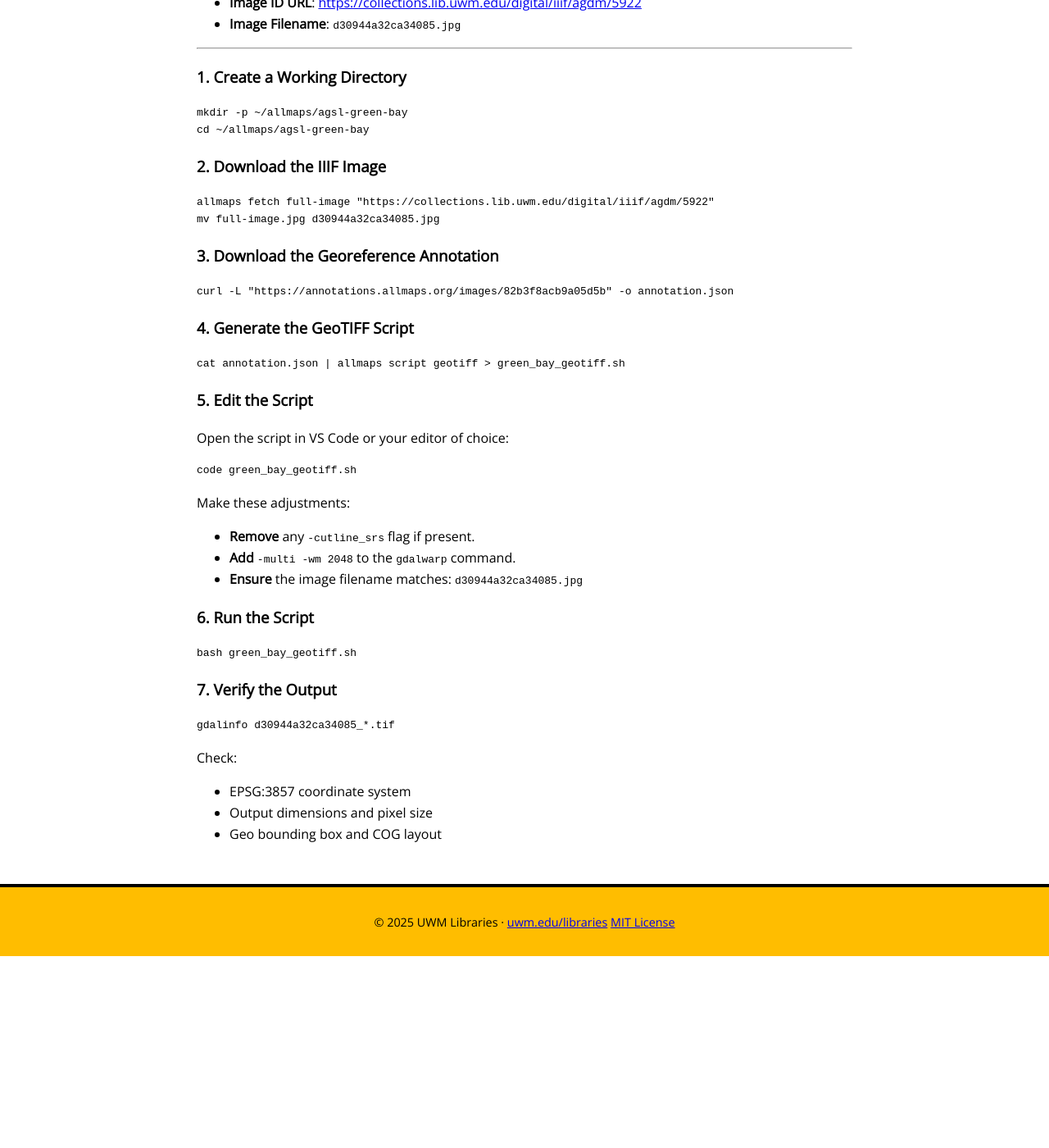
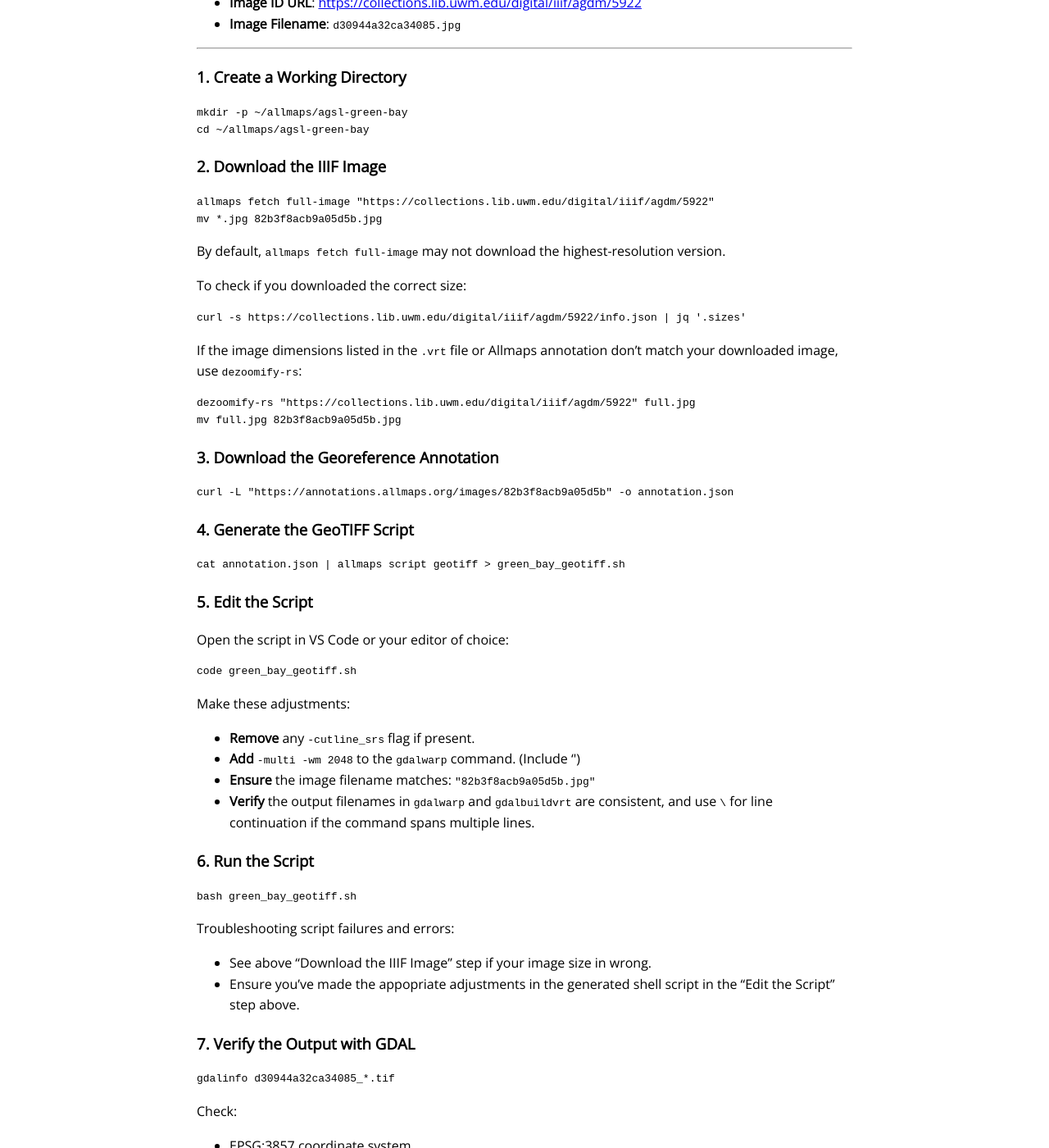
Before and after one commit to UWM-Libraries/allmaps-intro-workshop, a Jekyll site: the page built from CLI-GeoTIFF.md, in a window 1280 px wide and 1400 px high, scrolled down 1814 px. Shown: the whole window at 82% size. Built offline with Jekyll 4.4.1, drawn with Linux system fonts in a browser that asks for light colours; before the commit the page ends 2980 px from its top, so only the background shows below that.

Commit message:
Update CLI-GeoTIFF.md

````diff
--- a/CLI-GeoTIFF.md
+++ b/CLI-GeoTIFF.md
@@ -92,7 +92,22 @@ cd ~/allmaps/agsl-green-bay
 
 ```bash
 allmaps fetch full-image "https://collections.lib.uwm.edu/digital/iiif/agdm/5922"
-mv full-image.jpg d30944a32ca34085.jpg
+mv *.jpg 82b3f8acb9a05d5b.jpg
+```
+
+By default, `allmaps fetch full-image` may not download the highest-resolution version.
+
+To check if you downloaded the correct size:
+
+```bash
+curl -s https://collections.lib.uwm.edu/digital/iiif/agdm/5922/info.json | jq '.sizes'
+```
+
+If the image dimensions listed in the `.vrt` file or Allmaps annotation don't match your downloaded image, use `dezoomify-rs`:
+
+```bash
+dezoomify-rs "https://collections.lib.uwm.edu/digital/iiif/agdm/5922" full.jpg
+mv full.jpg 82b3f8acb9a05d5b.jpg
 ```
 
 ### 3. Download the Georeference Annotation
@@ -118,8 +133,9 @@ code green_bay_geotiff.sh
 Make these adjustments:
 
 - **Remove** any `-cutline_srs` flag if present.
-- **Add** `-multi -wm 2048` to the `gdalwarp` command.
-- **Ensure** the image filename matches: `d30944a32ca34085.jpg`
+- **Add** `-multi -wm 2048` to the `gdalwarp` command. (Include '\')
+- **Ensure** the image filename matches: `"82b3f8acb9a05d5b.jpg"`
+- **Verify** the output filenames in `gdalwarp` and `gdalbuildvrt` are consistent, and use `\` for line continuation if the command spans multiple lines.
 
 ### 6. Run the Script
 
@@ -127,7 +143,11 @@ Make these adjustments:
 bash green_bay_geotiff.sh
 ```
 
-### 7. Verify the Output
+Troubleshooting script failures and errors:
+* See above "Download the IIIF Image" step if your image size in wrong.
+* Ensure you've made the appopriate adjustments in the generated shell script in the "Edit the Script" step above.
+
+### 7. Verify the Output with GDAL
 
 ```bash
 gdalinfo d30944a32ca34085_*.tif
````
